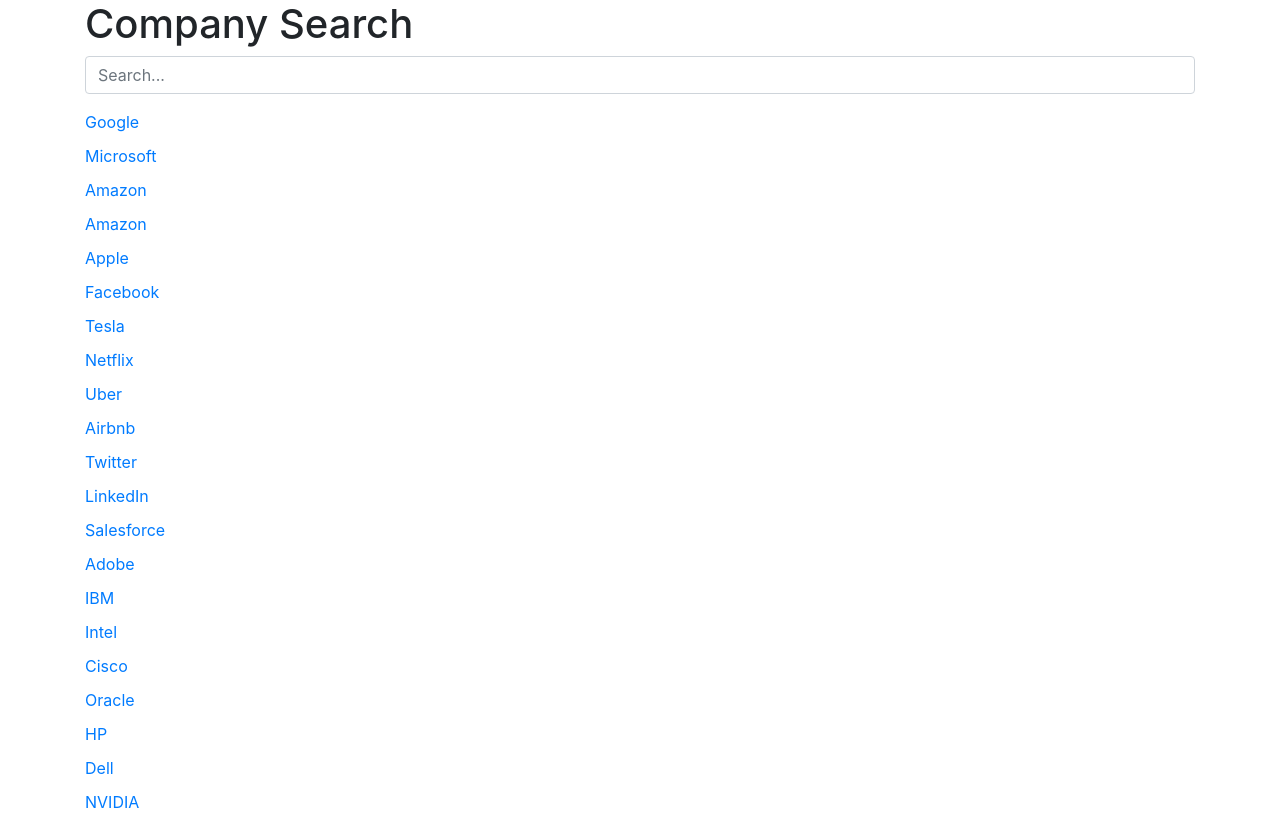
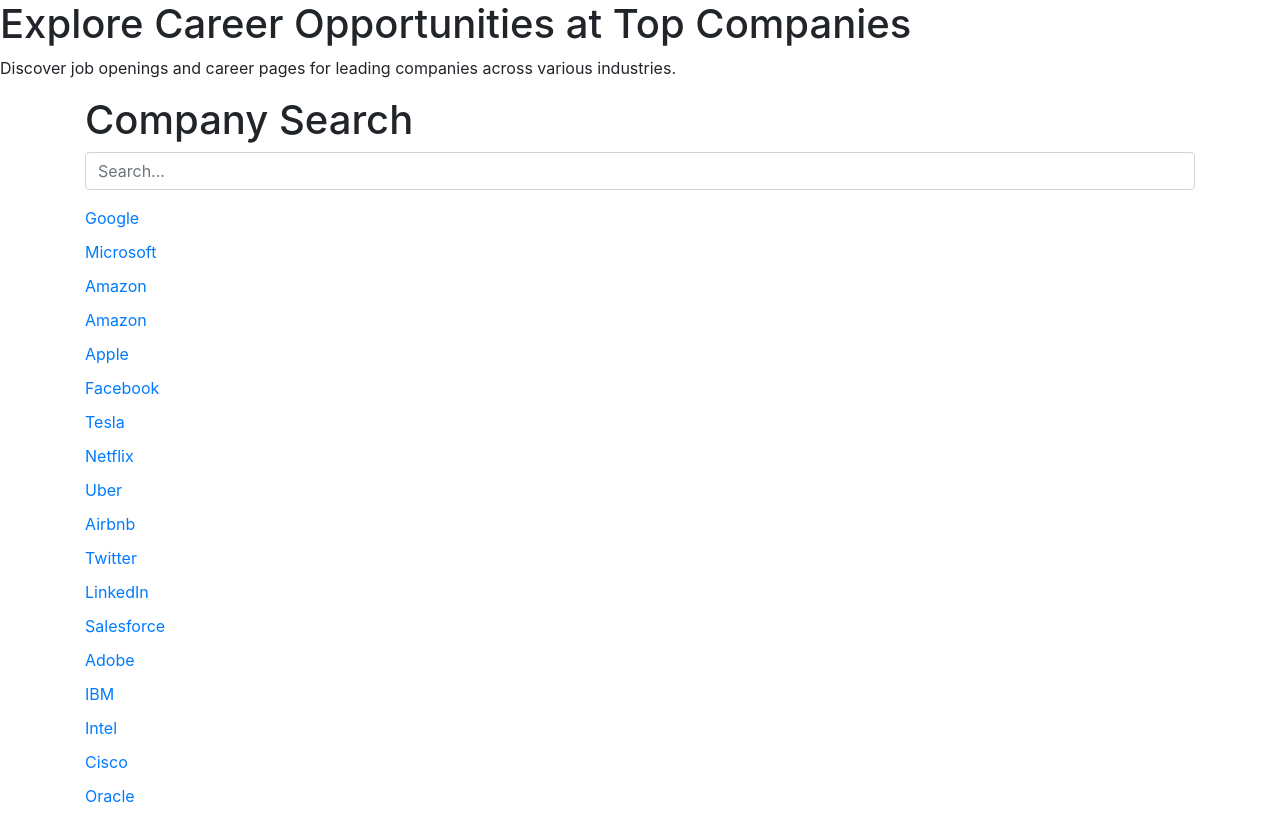
Before and after one commit to RNaveenK/company-search, a plain HTML site: page index.html in a window 1280 px wide. Shown: the top 815 px of the page. Drawn offline with nearby package versions, Linux system fonts and the light colour scheme.

Commit message:
Update index.html

```diff
--- a/index.html
+++ b/index.html
@@ -3,7 +3,10 @@
 <head>
     <meta charset="UTF-8">
     <meta name="viewport" content="width=device-width, initial-scale=1.0">
-    <title>Company Search</title>
+
+    <title>Company Career Opportunities | Company Search</title>
+    <meta name="description" content="Explore career opportunities at leading companies worldwide. Find job openings and career pages for top companies in various industries.">
+
     <link rel="stylesheet" href="https://stackpath.bootstrapcdn.com/bootstrap/4.5.2/css/bootstrap.min.css">
     <style>
         .company-list {
@@ -16,6 +19,9 @@
     </style>
 </head>
 <body>
+	 <h1>Explore Career Opportunities at Top Companies</h1>
+    <p>Discover job openings and career pages for leading companies across various industries.</p>
+
     <div class="container">
         <h1>Company Search</h1>
         <div class="form-group">
```
